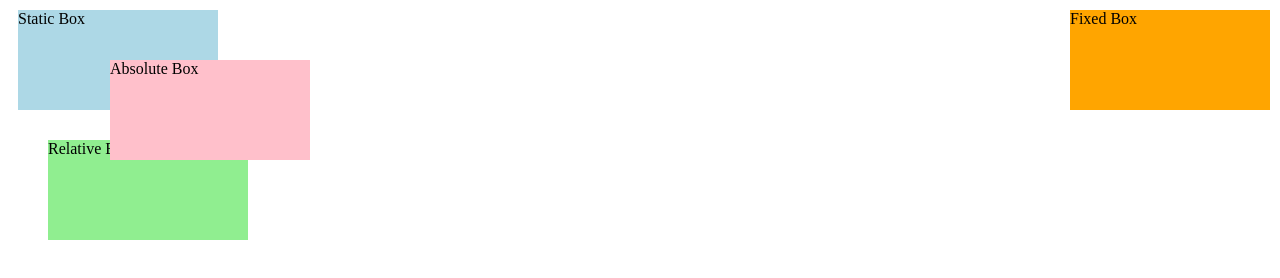
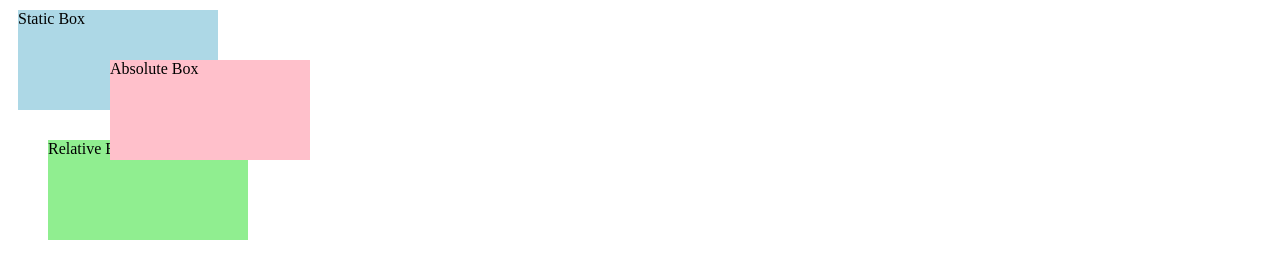
Before and after one commit to Sanat-Jha/socialama, a plain HTML site: page index.html in a window 1280 px wide. Drawn offline with Linux system fonts and the light colour scheme.

Commit message:
hello change 2

```diff
--- a/index.html
+++ b/index.html
@@ -36,7 +36,6 @@
 <div class="box">Static Box</div>
 <div class="box relative">Relative Box</div>
 <div class="box absolute">Absolute Box</div>
-<div class="box fixed">Fixed Box</div>
 
 </body>
 </html>
```
